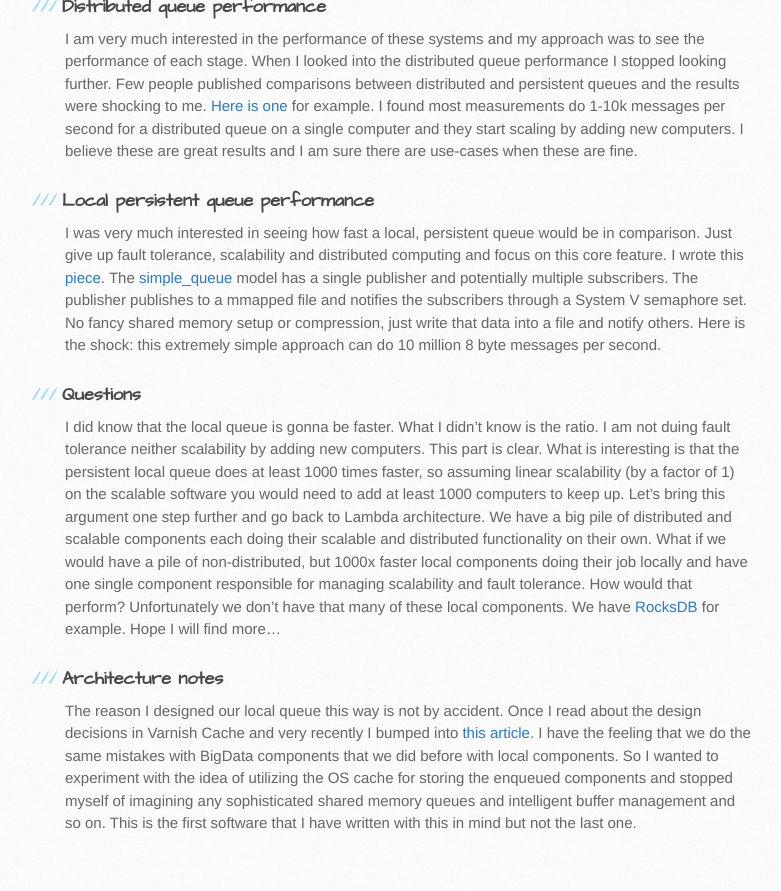
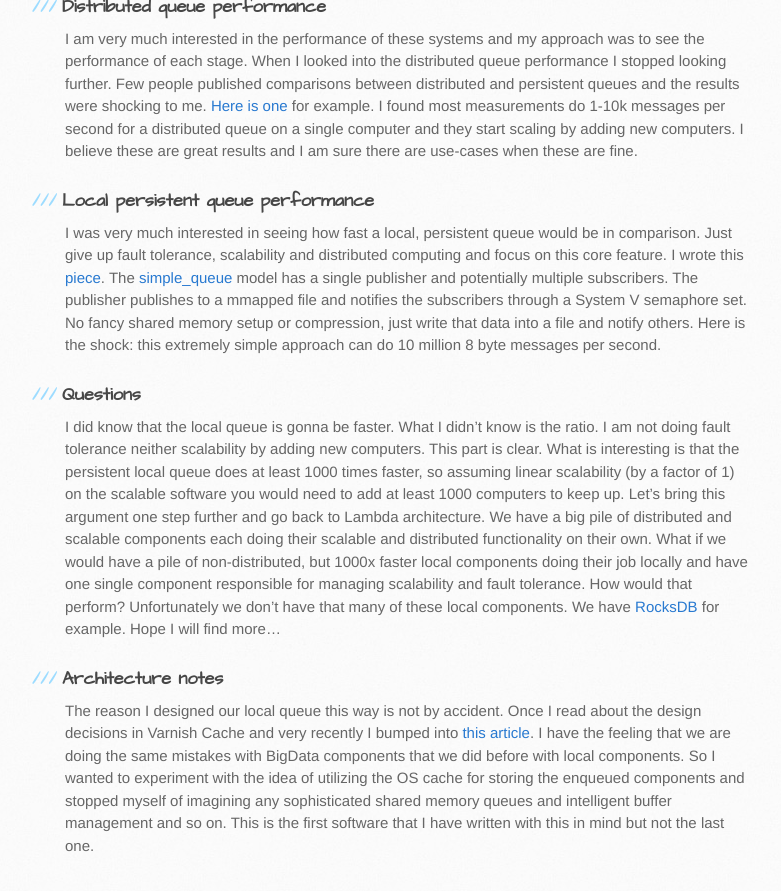
Before and after one commit to dbeck/dbeck.github.io, a Jekyll site: the page built from _posts/2015-06-14-price-of-being-distributed.markdown, in a window 1280 px wide and 900 px high, scrolled down 733 px. Shown: the top 891 px of the window, without its empty margins (105-886 px from the left). Built offline with Jekyll 4.4.1, drawn with Linux system fonts in a browser that asks for light colours; Markdown is read by kramdown in place of the engine named in the settings.

Commit message:
Updated 2015-06-14-price-of-being-distributed.markdown

```diff
--- a/_posts/2015-06-14-price-of-being-distributed.markdown
+++ b/_posts/2015-06-14-price-of-being-distributed.markdown
@@ -20,9 +20,9 @@ I am very much interested in the performance of these systems and my approach wa
 I was very much interested in seeing how fast a local, persistent queue would be in comparison. Just give up fault tolerance, scalability and distributed computing and focus on this core feature. I wrote this [piece](https://github.com/starschema/virtdb-queue). The [simple_queue](https://github.com/starschema/virtdb-queue/blob/master/src/queue/simple_queue.hh) model has a single publisher and potentially multiple subscribers. The publisher publishes to a mmapped file and notifies the subscribers through a System V semaphore set. No fancy shared memory setup or compression, just write that data into a file and notify others.
 Here is the shock: this extremely simple approach can do 10 million 8 byte messages per second.
 ### Questions
-I did know that the local queue is gonna be faster. What I didn't know is the ratio. I am not duing fault tolerance neither scalability by adding new computers. This part is clear.
+I did know that the local queue is gonna be faster. What I didn't know is the ratio. I am not doing fault tolerance neither scalability by adding new computers. This part is clear.
 What is interesting is that the persistent local queue does at least 1000 times faster, so assuming linear scalability (by a factor of 1) on the scalable software you would need to add at least 1000 computers to keep up.
 Let's bring this argument one step further and go back to Lambda architecture. We have a big pile of distributed and scalable components each doing their scalable and distributed functionality on their own. What if we would have a pile of non-distributed, but 1000x faster local components doing their job locally and have one single component responsible for managing scalability and fault tolerance. How would that perform?
 Unfortunately we don't have that many of these local components. We have [RocksDB](http://rocksdb.org) for example. Hope I will find more...
 ### Architecture notes
-The reason I designed our local queue this way is not by accident. Once I read about the design decisions in Varnish Cache and very recently I bumped into [this article](https://www.varnish-cache.org/trac/wiki/ArchitectNotes). I have the feeling that we do the same mistakes with BigData components that we did before with local components. So I wanted to experiment with the idea of utilizing the OS cache for storing the enqueued components and stopped myself of imagining any sophisticated shared memory queues and intelligent buffer management and so on. This is the first software that I have written with this in mind but not the last one.
+The reason I designed our local queue this way is not by accident. Once I read about the design decisions in Varnish Cache and very recently I bumped into [this article](https://www.varnish-cache.org/trac/wiki/ArchitectNotes). I have the feeling that we are doing the same mistakes with BigData components that we did before with local components. So I wanted to experiment with the idea of utilizing the OS cache for storing the enqueued components and stopped myself of imagining any sophisticated shared memory queues and intelligent buffer management and so on. This is the first software that I have written with this in mind but not the last one.
```
